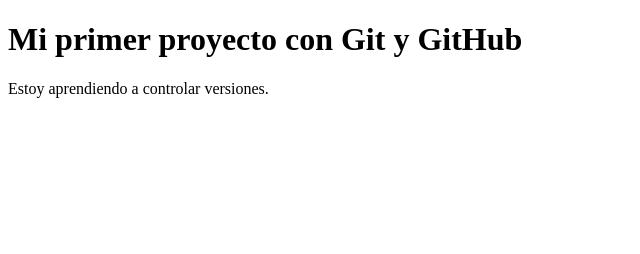
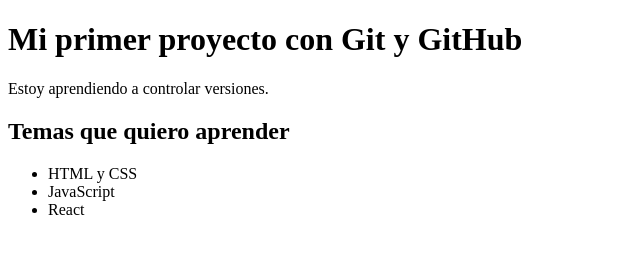
Before and after one commit to Rodrigoa2197sv/mi-primer-proyecto, a plain HTML site: page index.html in a window 1280 px wide. Shown: the whole page, without its empty margins (0-640 px from the left). Drawn offline with Linux system fonts and the light colour scheme.

Commit message:
Agrega lista de temas de aprendizaje

```diff
--- a/index.html
+++ b/index.html
@@ -9,5 +9,11 @@
 <body>
     <h1>Mi primer proyecto con Git y GitHub</h1>
     <p>Estoy aprendiendo a controlar versiones.</p>
+    <h2>Temas que quiero aprender</h2>
+    <ul>
+        <li>HTML y CSS</li>
+        <li>JavaScript</li>
+        <li>React</li>
+    </ul>
 </body>
 </html>
```
